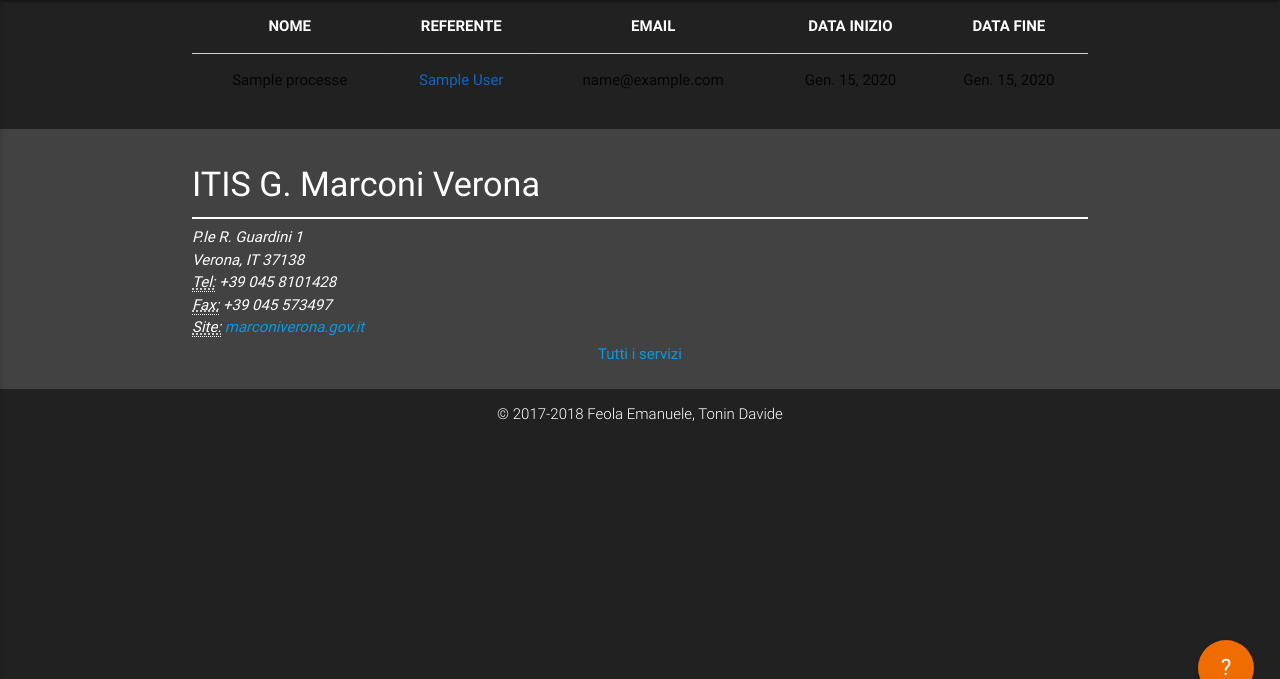
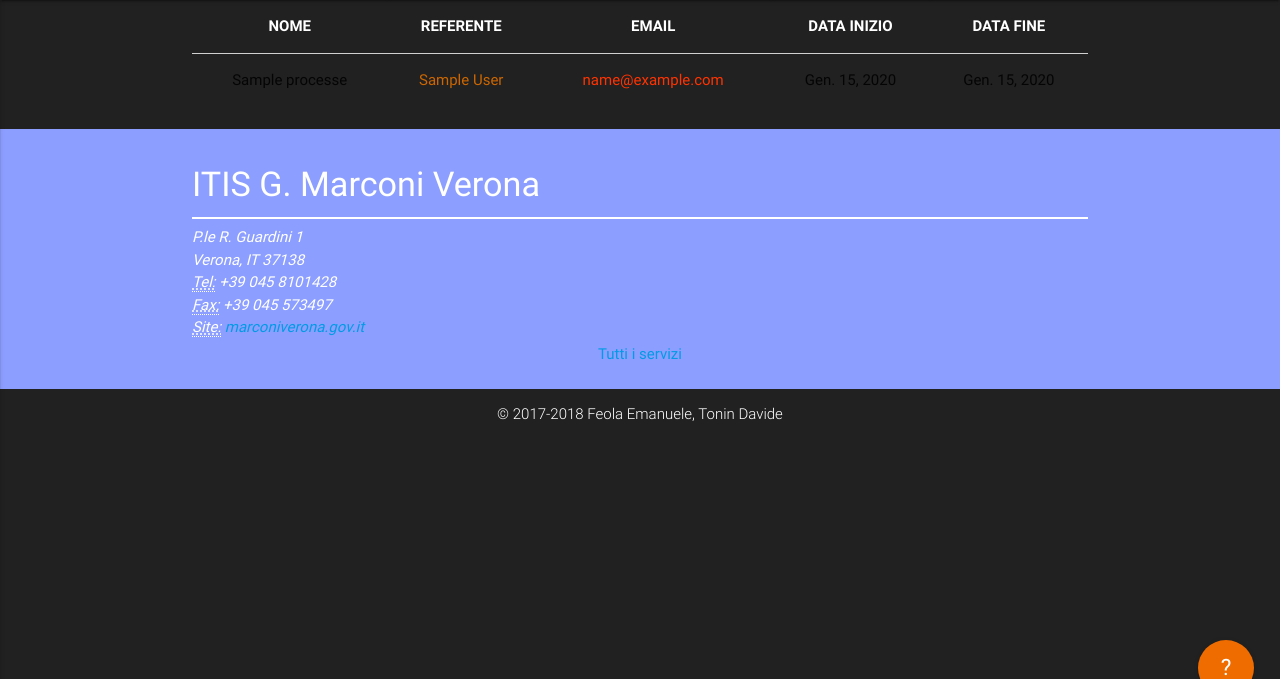
Before and after one commit to DavideTonin99/djfantamarconi, a Django app: page /processes/ in a window 1280 px wide. Shown: the part 64-743 px from the top of the page. Run offline with Django 3.2, Linux system fonts and the light colour scheme; tables that the repository leaves empty hold one stand-in row (values such as "Sample post"); some libraries are stand-ins or nearby versions.

Commit message:
added link to email

```diff
--- a/templates/base.html
+++ b/templates/base.html
@@ -84,7 +84,7 @@
 			</div>
 		</div>
 
-        <footer class="page-footer grey darken-3 white-text">
+        <footer class="page-footer indigo accent-1 white-text">
           <div class="container">
             <div class="row">
               <div class="col l12 m12 s12">
--- a/templates/processes.html
+++ b/templates/processes.html
@@ -26,8 +26,8 @@
                         <td class="align-middle">{{ row.process.name }}</a></td>
                         {% endif %}
 
-                        <td class="align-middle"><a href="{{ row.process.get_timeline_by_referent }}" style="color: #1565c0 !important">{{ row.referent_name }} {{ row.referent_surname }}</a></td>
-                        <td class="align-middle">{{ row.referent_email }}</td>
+                        <td class="align-middle"><a href="{{ row.process.get_timeline_by_referent }}" style="color: #cc6600 !important">{{ row.referent_name }} {{ row.referent_surname }}</a></td>
+                        <td class="align-middle"><a href="mailto:{{ row.referent_email }}?Subject=Hello%20again" target="_top" style="color: #ff3300 !important">{{ row.referent_email }} </a></td>
                         <td class="align-middle">{{ row.process.start_date }}</td>
                         <td class="align-middle">{{ row.process.end_date }}</td>
                     </tr>
@@ -78,13 +78,5 @@
 
         {% endif %}
         <br />
-        {% if user.is_authenticated and user.is_superuser %}
-            <br />
-            <div class='row' id='add-process'>
-                <a class='waves-effect waves-light btn-large col s10 m10 l4 offset-s1 offset-m1 offset-l4 grey darken-4' href='{% url 'add-timeline' %}' target="_blank">+ AGGIUNGI PROCESSO</a>
-            </div>
-        {% endif %}
     {% endif %}
-
-
 {% endblock %}
```
Also changed, not shown: startapp.md (+1 -1 lines), templates/home.html (+6 -2 lines), 2 other files.
